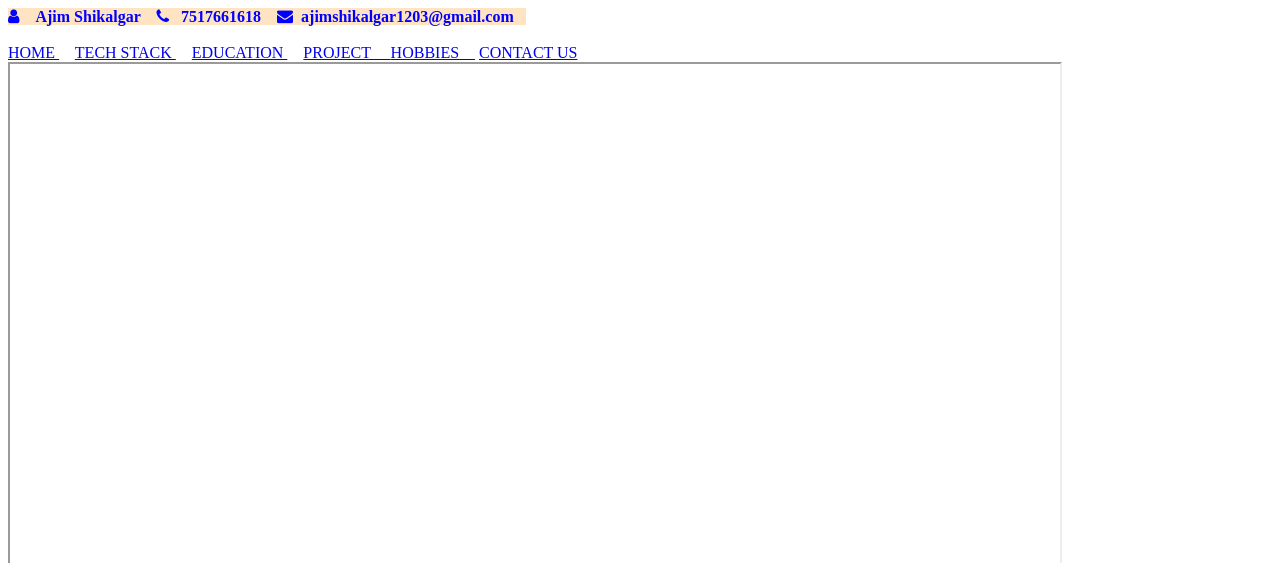
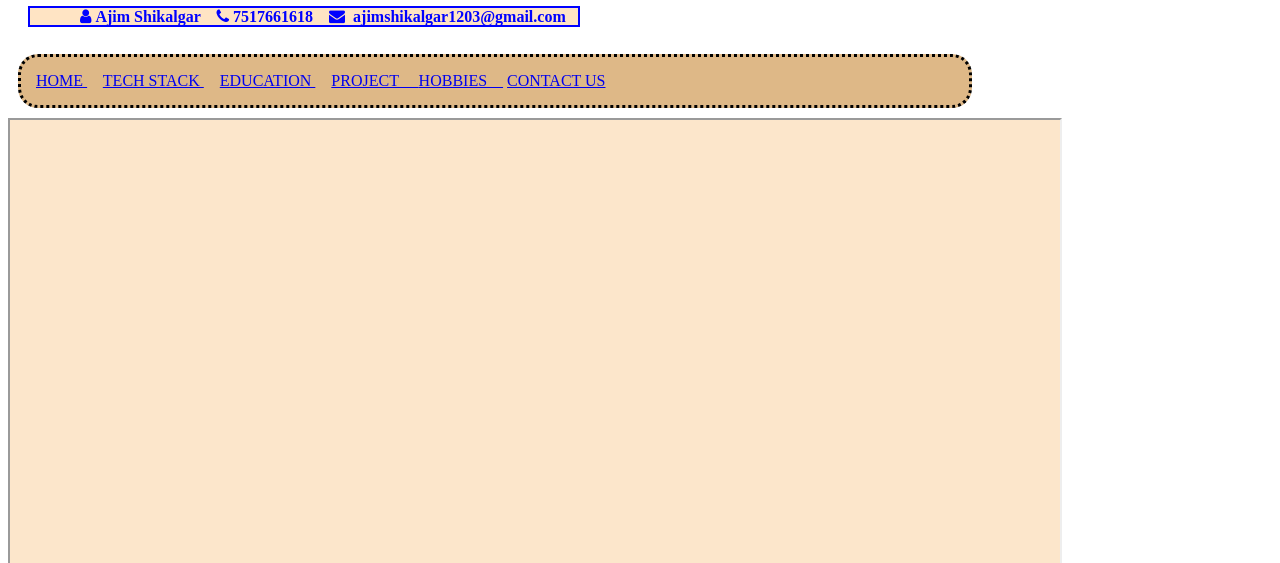
Before and after one commit to ajimshikalgar1203/My-profile, a plain HTML site: page index.html in a window 1280 px wide. Shown: the top 563 px of the page. Drawn offline with Linux system fonts and the light colour scheme.

Commit message:
Use of Paddings and Margins in files
Use of Paddings and Margins in files

```diff
--- a/index.html
+++ b/index.html
@@ -6,7 +6,30 @@
            #name{
             color: blue;
             background-color: bisque;
+            border: 2px solid;
+             padding-left: 50px;
+             margin: 20px;
+             margin-left: 20px;
            }
+            #headings{
+              border: dotted;
+              border-radius: 20px;
+              background-color: burlywood;
+              padding: 15px;
+              margin: 10px;
+              margin-right: 300px;
+            }
+            #icons{
+              color: chocolate;
+              background-color:rgb(221, 179, 125) ;
+              border:2px solid ;
+              border-radius: 25px;
+              padding-left: 50px;
+              margin: 20px;
+              margin-right: 280px;
+
+
+            }
           </style>
         <!-- CDN link -->
         <link rel="stylesheet" href="https://cdnjs.cloudflare.com/ajax/libs/font-awesome/4.7.0/css/font-awesome.min.css">
@@ -14,13 +37,13 @@
     <body>
         <header>
           <span id="name">
-            <a> <i class="fa fa-user" aria-hidden="true"></i> &nbsp;&nbsp; <strong> Ajim Shikalgar </strong> </a>&nbsp;&nbsp;
-           <a> <i class="fa fa-phone" aria-hidden="true"> </i> </a> &nbsp;<strong> 7517661618 </strong> </a>&nbsp;&nbsp;
+            <a> <i class="fa fa-user" aria-hidden="true"></i> <strong> Ajim Shikalgar </strong> </a>&nbsp;&nbsp;
+           <a> <i class="fa fa-phone" aria-hidden="true"> </i> </a> <strong> 7517661618 </strong> </a>&nbsp;&nbsp;
             <a> <i class="fa fa-envelope" aria-hidden="true"> </i>&nbsp;</a> <strong> ajimshikalgar1203@gmail.com </strong> </a>&nbsp;&nbsp;
           </span>
         </header>
              <br>
-        <nav>
+        <nav id="headings">
          <a href="home.html" target="myFrame"> HOME </a>  &nbsp; &nbsp;
         <a href="techStack.html" target="myFrame"> TECH STACK </a> &nbsp; &nbsp;
         <a href="education.html" target="myFrame"> EDUCATION </a>  &nbsp; &nbsp;
@@ -30,10 +53,9 @@
          <br>
         </nav>
 
-    <iframe width="1050px" height="500px" name="myFrame">
+    <iframe width="1050px" height="500px" name="myFrame" style="background-color: rgb(252, 230, 203);"> </iframe>
 
-    </iframe>
-    <footer>
+    <footer id="icons">
         <strong> Follow Me: &nbsp; &nbsp; </strong>
         <a href="https://www.instagram.com/" target="blank"> <i class="fa fa-instagram" aria-hidden="true"></i> </a> &nbsp;&nbsp;
         <a href="https://www.facebook.com/" target="_blank"> <i class="fa fa-facebook-square" aria-hidden="true"></i> </a> &nbsp;&nbsp;
```
Also changed, not shown: home.html (+12 -6 lines).
